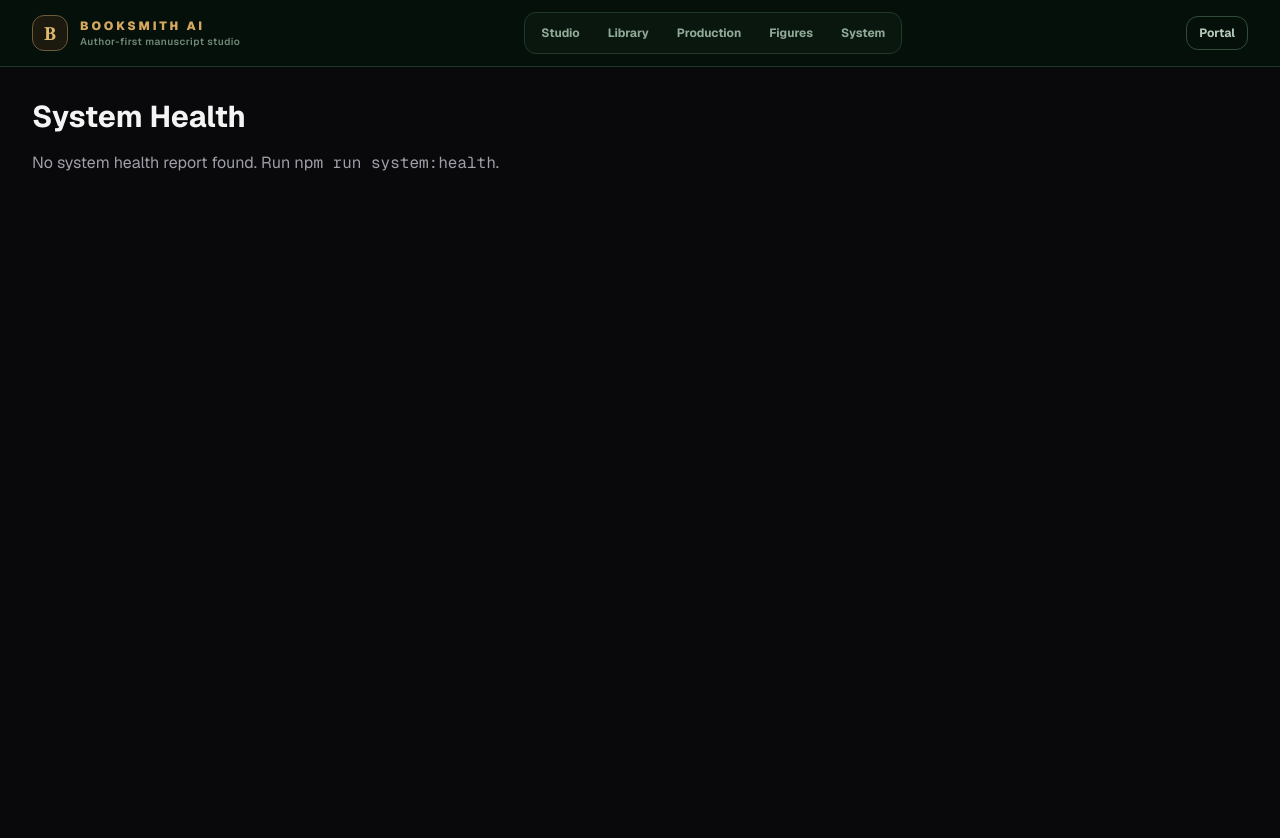
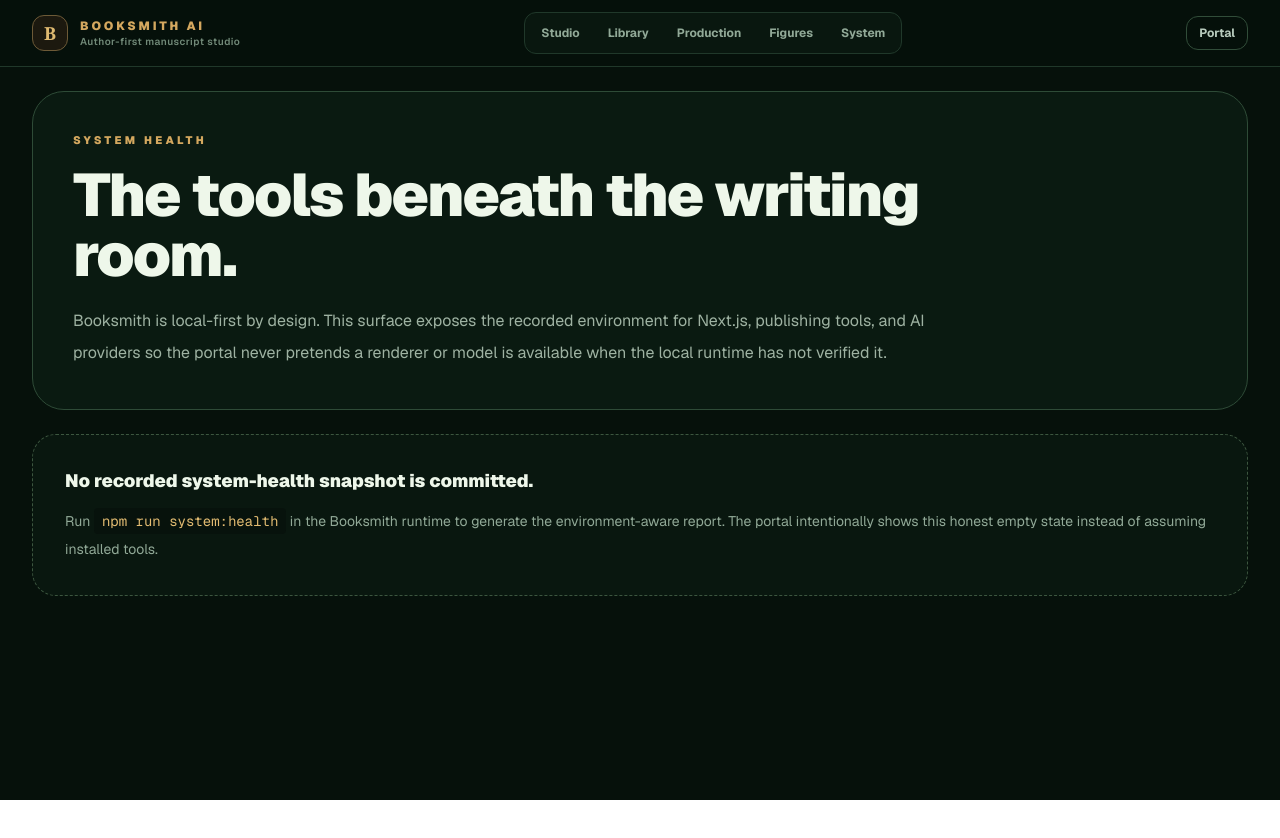
Before and after one commit to AIFreedomTrustFederation/booksmith-ai, a Next.js app: page /studio/system in a window 1280 px wide. Shown: the top 838 px of the page. After the commit the page ends 800 px from the top, so only its background shows below. Built offline with nearby package versions, Linux system fonts and the light colour scheme.

Commit message:
Unify System Health with Booksmith author portal

```diff
--- a/src/app/studio/system/page.tsx
+++ b/src/app/studio/system/page.tsx
@@ -3,105 +3,80 @@ import { getSystemHealth, type SystemToolStatus } from "@/lib/system/system-heal
 export default function SystemHealthPage() {
   const health = getSystemHealth();
 
-  if (!health) {
   return (
-      <main className="min-h-screen bg-zinc-950 p-8 text-zinc-100">
-        <h1 className="text-3xl font-bold">System Health</h1>
-        <p className="mt-4 text-zinc-400">No system health report found. Run <code>npm run system:health</code>.</p>
-      </main>
-    );
-  }
+    <main className="px-4 py-6 sm:px-6 lg:px-8">
+      <section className="mx-auto max-w-[1500px]">
+        <header className="rounded-[2rem] border border-[#2e4b37] bg-[#0a1a11] p-6 sm:p-8 lg:p-10">
+          <p className="text-[11px] font-black uppercase tracking-[0.3em] text-[#d4a85f]">System Health</p>
+          <h1 className="mt-4 max-w-4xl text-4xl font-black tracking-[-0.03em] sm:text-6xl">The tools beneath the writing room.</h1>
+          <p className="mt-5 max-w-4xl text-base leading-8 text-[#9eb2a2]">
+            Booksmith is local-first by design. This surface exposes the recorded environment for Next.js, publishing tools, and AI providers so the portal never pretends a renderer or model is available when the local runtime has not verified it.
+          </p>
+        </header>
 
-  return (
-    <main className="min-h-screen bg-zinc-950 px-6 py-8 text-zinc-100">
-      <section className="mx-auto max-w-7xl">
-        <p className="text-sm uppercase tracking-[0.3em] text-amber-400">BookSmith Studio</p>
-        <h1 className="mt-2 text-4xl font-bold">System Health</h1>
-        <p className="mt-3 text-zinc-400">
-          Environment-aware diagnostics for local-first publishing, Termux, Next.js, LaTeX, and AI providers.
-        </p>
+        {!health ? (
+          <section className="mt-6 rounded-3xl border border-dashed border-[#3c563f] bg-[#09170f] p-8">
+            <p className="text-lg font-black">No recorded system-health snapshot is committed.</p>
+            <p className="mt-3 text-sm leading-7 text-[#91a997]">Run <code className="rounded bg-[#07120c] px-2 py-1 text-[#e3bc72]">npm run system:health</code> in the Booksmith runtime to generate the environment-aware report. The portal intentionally shows this honest empty state instead of assuming installed tools.</p>
+          </section>
+        ) : (
+          <>
+            <section className="mt-6 grid gap-3 sm:grid-cols-2 lg:grid-cols-4">
+              <Stat label="Platform" value={health.platform.platform} />
+              <Stat label="Architecture" value={health.platform.arch} />
+              <Stat label="Termux" value={health.platform.isTermux ? "yes" : "no"} />
+              <Stat label="Dev mode" value={health.next.webpackRequired ? "webpack" : "default"} />
+            </section>
 
-        <div className="mt-8 grid gap-4 md:grid-cols-4">
-          <Stat label="Platform" value={health.platform.platform} />
-          <Stat label="Arch" value={health.platform.arch} />
-          <Stat label="Termux" value={health.platform.isTermux ? "Yes" : "No"} />
-          <Stat label="Dev Mode" value={health.next.webpackRequired ? "Webpack" : "Default"} />
-        </div>
-
-        <Panel title="Next.js">
+            <div className="mt-6 grid gap-5 xl:grid-cols-2">
+              <Panel title="Next.js runtime" eyebrow="Application">
                 <Rows rows={[
                   ["Next", health.next.localVersion || "missing"],
                   ["React", health.next.reactVersion || "missing"],
-            ["Turbopack Supported", health.next.turbopackSupported ? "yes" : "no"],
-            ["Recommended Command", health.next.recommendedDevCommand],
+                  ["Turbopack supported", health.next.turbopackSupported ? "yes" : "no"],
+                  ["Recommended command", health.next.recommendedDevCommand],
                 ]} />
               </Panel>
-
-        <Panel title="Publishing Tools">
+              <Panel title="Publishing tools" eyebrow="Production">
                 <ToolGrid tools={health.publishingTools} />
               </Panel>
-
-        <Panel title="AI Providers">
+              <Panel title="AI providers" eyebrow="Intelligence">
                 <ToolGrid tools={health.aiProviders} />
               </Panel>
-
-        <Panel title="Recommendations">
-          <ul className="space-y-2 text-zinc-300">
-            {health.recommendations.length
-              ? health.recommendations.map((item: string) => <li key={item}>• {item}</li>)
-              : <li>No major recommendations.</li>}
+              <Panel title="Recommendations" eyebrow="Next action">
+                <ul className="space-y-2 text-sm leading-7 text-[#b8cbbd]">
+                  {health.recommendations.length ? health.recommendations.map((item) => <li key={item}>• {item}</li>) : <li className="text-[#718978]">No major recommendations recorded.</li>}
                 </ul>
               </Panel>
+            </div>
+          </>
+        )}
       </section>
     </main>
   );
 }
 
 function Stat({ label, value }: { label: string; value: string }) {
-  return (
-    <div className="rounded-2xl border border-zinc-800 bg-zinc-900 p-5">
-      <p className="text-sm text-zinc-400">{label}</p>
-      <p className="mt-2 text-xl font-bold text-amber-300">{value}</p>
-    </div>
-  );
+  return <div className="rounded-2xl border border-[#294735] bg-[#0b1a11] p-4"><p className="text-[10px] font-black uppercase tracking-[0.13em] text-[#718978]">{label}</p><p className="mt-2 text-xl font-black text-[#f1dfb7]">{value}</p></div>;
 }
 
-function Panel({ title, children }: { title: string; children: React.ReactNode }) {
-  return (
-    <section className="mt-6 rounded-2xl border border-zinc-800 bg-zinc-900/80 p-5">
-      <h2 className="mb-4 text-lg font-semibold text-amber-300">{title}</h2>
-      {children}
-    </section>
-  );
+function Panel({ title, eyebrow, children }: { title: string; eyebrow: string; children: React.ReactNode }) {
+  return <section className="rounded-3xl border border-[#294735] bg-[#0b1a11] p-5 sm:p-6"><p className="text-[10px] font-black uppercase tracking-[0.16em] text-[#718978]">{eyebrow}</p><h2 className="mt-2 text-xl font-black">{title}</h2><div className="mt-4">{children}</div></section>;
 }
 
 function Rows({ rows }: { rows: [string, string][] }) {
-  return (
-    <div className="divide-y divide-zinc-800">
-      {rows.map(([key, value]) => (
-        <div key={key} className="flex justify-between gap-4 py-3 text-sm">
-          <span className="text-zinc-400">{key}</span>
-          <span className="text-right text-zinc-100">{value}</span>
-        </div>
-      ))}
-    </div>
-  );
+  return <div className="divide-y divide-[#213b2b]">{rows.map(([key, value]) => <div className="flex justify-between gap-4 py-3 text-sm" key={key}><span className="text-[#718978]">{key}</span><span className="text-right text-[#d8e7da]">{value}</span></div>)}</div>;
 }
 
 function ToolGrid({ tools }: { tools: Record<string, SystemToolStatus> }) {
   return (
-    <div className="grid gap-3 md:grid-cols-2 xl:grid-cols-3">
+    <div className="grid gap-3 sm:grid-cols-2">
       {Object.entries(tools).map(([key, value]) => {
         const installed = Boolean(value.installed);
         return (
-          <div key={key} className="rounded-xl border border-zinc-800 bg-black/30 p-4">
-            <div className="flex items-center justify-between gap-3">
-              <p className="font-medium">{key}</p>
-              <span className={`rounded-full px-2 py-1 text-xs ${installed ? "bg-emerald-900 text-emerald-200" : "bg-red-950 text-red-200"}`}>
-                {installed ? "PASS" : "MISSING"}
-              </span>
-            </div>
-            <p className="mt-2 line-clamp-2 text-xs text-zinc-400">{value.version || value.error || ""}</p>
+          <div className="rounded-xl border border-[#213b2b] bg-[#08160e] p-4" key={key}>
+            <div className="flex items-center justify-between gap-3"><p className="font-bold">{key}</p><span className={`rounded-full border px-2 py-1 text-[9px] font-black uppercase ${installed ? "border-[#41664d] bg-[#173522] text-[#bfe2c7]" : "border-[#70443c] bg-[#281613] text-[#d7a39a]"}`}>{installed ? "available" : "missing"}</span></div>
+            <p className="mt-2 line-clamp-3 text-xs leading-5 text-[#718978]">{value.version || value.error || "No version detail recorded."}</p>
           </div>
         );
       })}
```
Lines whose indentation alone changed are shown as unchanged.
